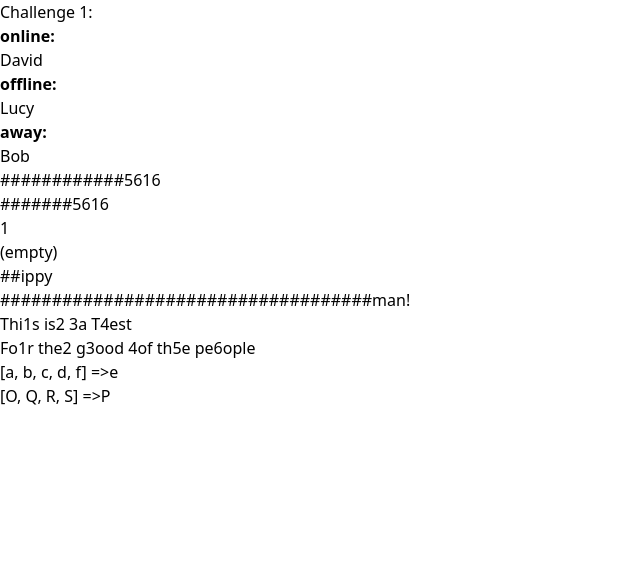
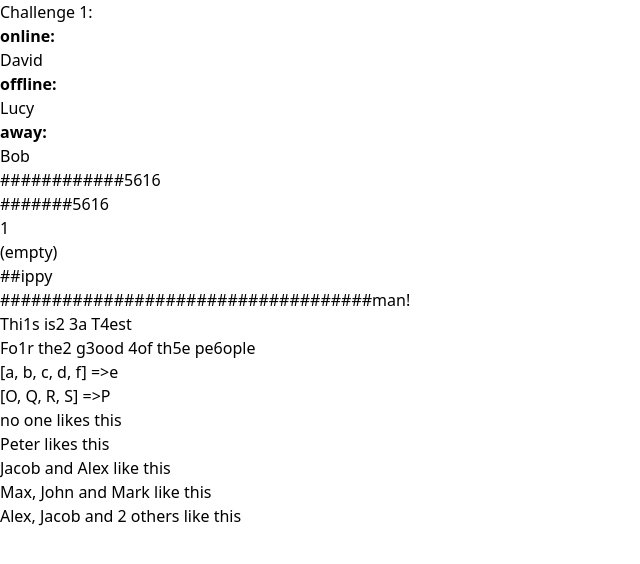
Before and after one commit to difunk/AWD-CHALLENGES, a React (Vite) app: page / in a window 1280 px wide. Shown: the top 564 px of the page, without its empty margins (0-640 px from the left). Built offline with nearby package versions, Linux system fonts and the light colour scheme.

Commit message:
add: challenge 5

```diff
--- a/src/App.tsx
+++ b/src/App.tsx
@@ -3,6 +3,7 @@ import Challenge1 from './components/Challenge1'
 import Challenge2 from './components/Challenge2'
 import Challenge3 from './components/Challenge3'
 import Challenge4 from './components/Challenge4'
+import Challenge5 from './components/Challenge5'
 
 function App() {
   return (
@@ -11,6 +12,7 @@ function App() {
       <Challenge2 />
       <Challenge3 />
       <Challenge4 />
+      <Challenge5 />
     </>
   )
 }
--- /dev/null
+++ b/src/components/Challenge5.tsx
@@ -0,0 +1,35 @@
+const Challenge5 = () => {
+    const whoLikesIt = (names: string[]): string => {
+        console.log(names.length)
+        switch (names.length) {
+            case 0:
+                return "no one likes this";
+            case 1:
+                return `${names[0]} likes this`;
+            case 2:
+                return `${names[0]} and ${names[1]} like this`;
+            case 3:
+                return `${names[0]}, ${names[1]} and ${names[2]} like this`;
+            default:
+                return `${names[0]}, ${names[1]} and ${names.length - 2} others like this`;
+        }
+    }
+
+    const inputs = [
+        [],
+        ["Peter"],
+        ["Jacob", "Alex"],
+        ["Max", "John", "Mark"],
+        ["Alex", "Jacob", "Mark", "Max"]
+    ];
+
+  return (
+    <>
+        {inputs.map((input, index) => (
+            <div key={index}>{whoLikesIt(input)}</div>
+        ))}
+    </>
+  )
+}
+
+export default Challenge5
```
